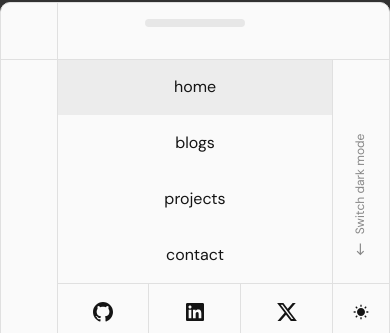
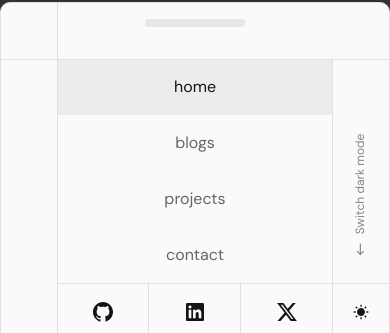
Before and after one commit to nrjdalal/nrjdalal.com-v2, a Next.js app: page / in a window 390 px wide. Both pictures are taken after a click on the button 362 px from the left and 27 px from the top of the page. Shown: the part 448-781 px from the top of the page. Built offline with nearby package versions, Linux system fonts and the light colour scheme.

Commit message:
feat: most amazing header

```diff
--- a/src/components/header.tsx
+++ b/src/components/header.tsx
@@ -159,7 +159,7 @@ const NavigationLinks: FC<NavigationLinksProps> = ({
                     "group relative flex h-14 w-full items-center justify-center px-7.5",
                     doesPathMatchHref(pathname, item.href)
                       ? "text-foreground"
-                      : "hover:text-foreground",
+                      : "text-muted-foreground hover:text-foreground",
                   )}
                   onMouseEnter={() => setHoveredItem(item.href)}
                   onMouseLeave={() => setHoveredItem(null)}
```
